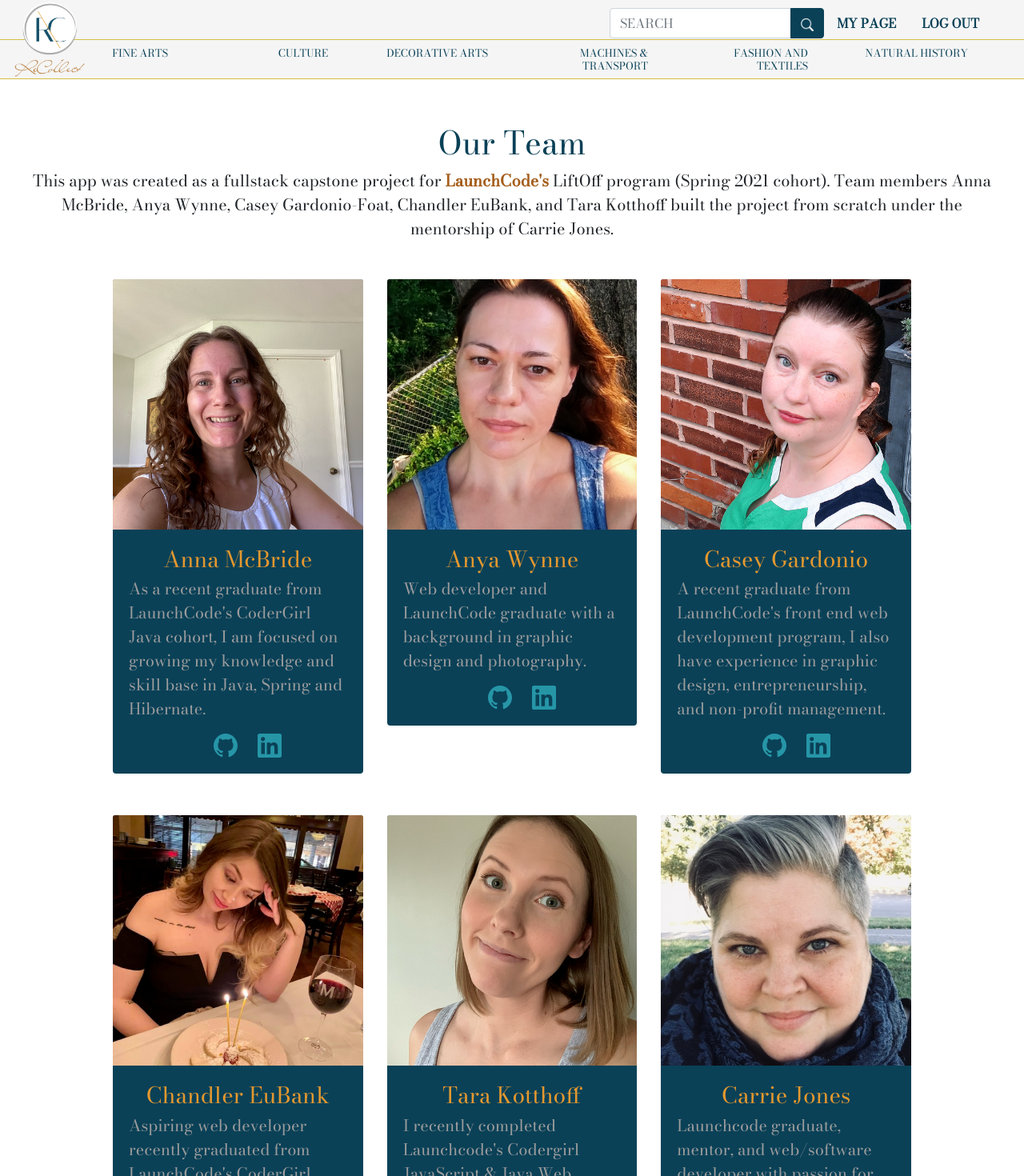
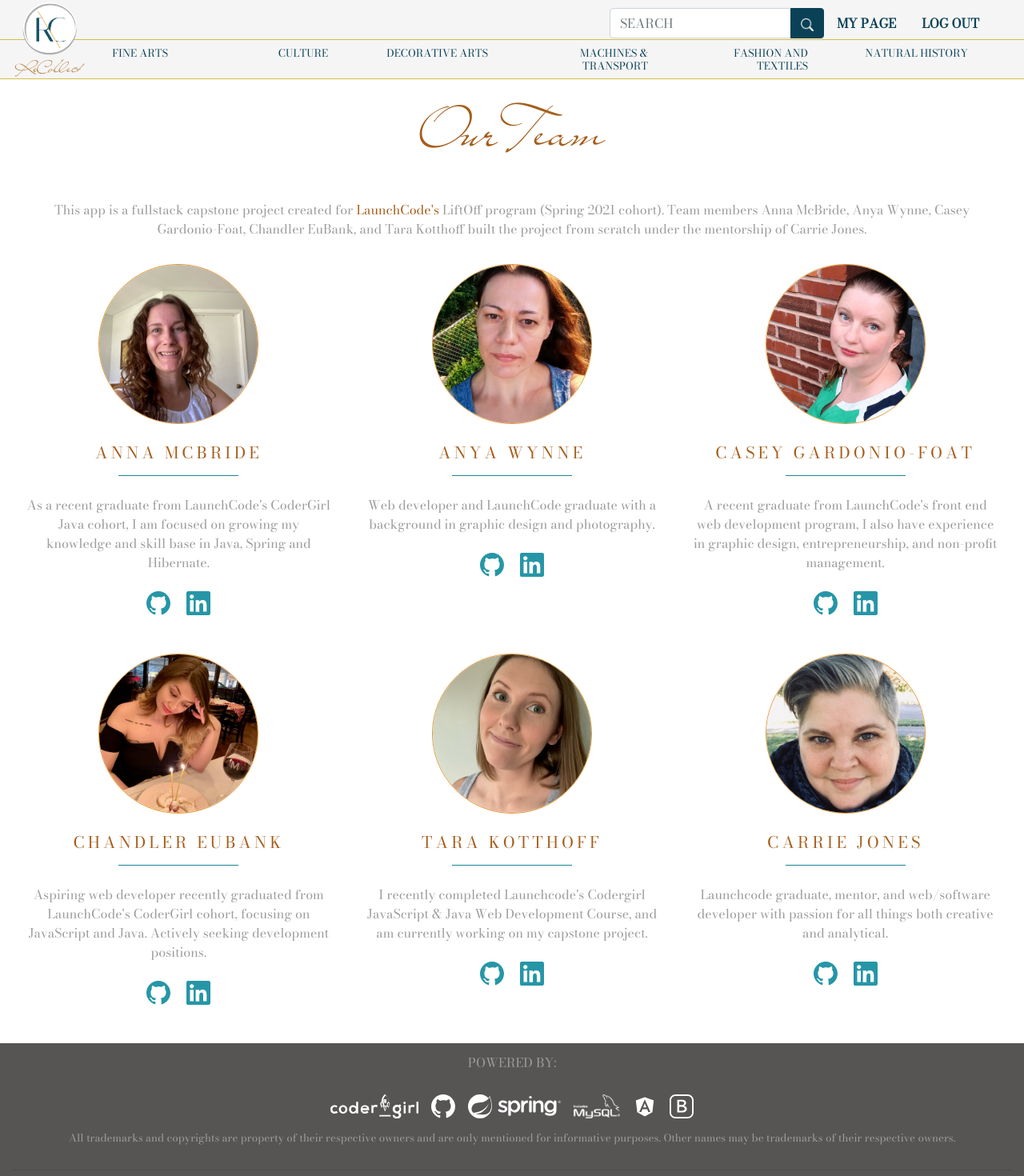
Before and after one commit to Carolista/collection-organizer, an Angular app in the folder frontEnd/: page /about-team in a window 1280 px wide. Shown: the top 1470 px of the page at 80% size. Built offline with nearby package versions, Linux system fonts and the light colour scheme.

Commit message:
restyled about-team page with circular photos; more precise spacing; etc. Still need to make heights of each entry consistent.

```diff
--- a/frontEnd/src/app/landing-page/about-project/about-project.component.html
+++ b/frontEnd/src/app/landing-page/about-project/about-project.component.html
@@ -3,7 +3,7 @@
   <div class="col text-center mb-3">
     <h1>
       <span class="heading-secondary text-uppercase text-light" style="letter-spacing: 2pt; padding-bottom: 0rem;">Introducing </span>
-      <span class="heading-primary text-display-1 text-warning" style="padding-bottom: 0rem;">ReCollect</span>
+      <span class="heading-primary text-warning" style="padding-bottom: 0rem;">ReCollect</span>
     </h1>
     <hr class='border-warning' width="600">
     <h4 class="heading-secondary text-uppercase text-info font-weight-bold" style="letter-spacing: 7pt; margin-bottom: 2rem;">A Collection Organizer</h4>
--- a/frontEnd/src/app/landing-page/about-team/about-team.component.html
+++ b/frontEnd/src/app/landing-page/about-team/about-team.component.html
@@ -2,31 +2,115 @@
 <div class="container-fluid">
   <!--title start-->
   <div class="row justify-content-xl-center mt-5">
-    <div class="col text-center mb-3">
-      <h1 class="font-weight-light text-primary">Our Team</h1>
-      <p class="lead">
-        This app was created as a fullstack capstone project for
-        <a class="text-secondary font-weight-bold" href="https://www.launchcode.org/">LaunchCode's</a>
+    <div class="col-12 text-center mb-3">
+      <h1 class="heading-primary text-secondary text-center" style="font-size: 72px">Our Team</h1>
+      <p class="text-muted">
+        This app is a fullstack capstone project created for
+        <a class="text-secondary" href="https://www.launchcode.org/">LaunchCode's</a>
         LiftOff program (Spring 2021 cohort). Team members Anna McBride, Anya Wynne, Casey Gardonio-Foat, Chandler EuBank, and Tara Kotthoff built the project from scratch under the mentorship of Carrie Jones.</p>
     </div>
   </div>
   <!--title end-->
 
-  <!--still need to format cards to be the same vertical height-->
-  <div class="row pt-3 pb-1 px-5 mx-5">
+  <!--team members section start-->
+
+  <!--team members first row-->
+  <div class="row text-center">
+
+    <!--Anna McBride-->
+    <div class="col-lg-4 col-sm-10 mx-auto mb-5">
+      <img class="rounded-circle border border-warning mb-4"  src="../../../assets/photos/team_AnnaMcBride.png" style="height: 200px">
+      <h5 class="text-secondary text-uppercase" style="letter-spacing: .25rem;">Anna McBride</h5>
+      <hr class="border-info" width="150">
+      <p class="text-muted my-4">As a recent graduate from LaunchCode's CoderGirl Java cohort, I am focused on growing my knowledge and skill base in Java, Spring and Hibernate.</p>
+      <div>
+        <a href="https://github.com/AnnaMcBride"><img src="../../../assets/icons/github_info.svg" style="height: 30px; padding-inline: 10px"></a>
+        <a href="https://www.linkedin.com/in/anna-w-mcbride/"><img src="../../../assets/icons/logo-LinkedIn_info.svg" style="height: 30px; padding-inline: 10px;"></a>
+      </div>
+    </div>
+
+    <!--Anya Wynne-->
+    <div class="col-lg-4 col-sm-10 mx-auto mb-5">
+      <img class="rounded-circle border border-warning mb-4" src="../../../assets/photos/team_AnyaWynne.jfif" style="height: 200px">
+      <h5 class="text-secondary text-uppercase" style="letter-spacing: .25rem;">Anya Wynne</h5>
+      <hr class="border-info" width="150">
+      <p class="text-muted my-4">Web developer and LaunchCode graduate with a background in graphic design and photography.</p>
+      <div>
+        <a href="https://github.com/AnyaWynne"><img src="../../../assets/icons/github_info.svg" style="height: 30px; padding-inline: 10px"></a>
+        <a href="https://www.linkedin.com/in/anya-wynne-2b496618/"><img src="../../../assets/icons/logo-LinkedIn_info.svg" style="height: 30px; padding-inline: 10px;"></a>
+      </div>
+    </div>
+
+    <!--Casey Gardonio-Foat-->
+    <div class="col-lg-4 col-sm-10 mx-auto mb-5">
+      <img class="rounded-circle border border-warning mb-4" src="../../../assets/photos/team_CaseyGardonio-Foat.jfif" style="height: 200px">
+      <h5 class="text-secondary text-uppercase" style="letter-spacing: .25rem;">Casey Gardonio-Foat</h5>
+      <hr class="border-info" width="150">
+      <p class="text-muted my-4">A recent graduate from LaunchCode's front end web development program, I also have experience in graphic design, entrepreneurship, and non-profit management.</p>
+      <div>
+        <a href="https://github.com/CaseyGardonio-Foat"><img src="../../../assets/icons/github_info.svg" style="height: 30px; padding-inline: 10px"></a>
+        <a href="https://www.linkedin.com/in/caseygardoniofoat/"><img src="../../../assets/icons/logo-LinkedIn_info.svg" style="height: 30px; padding-inline: 10px;"></a>
+      </div>
+    </div>
+  </div>
+
+  <!--team members second row-->
+  <div class="row text-center">
+    <!--Chandler EuBank-->
+    <div class="col-lg-4 col-sm-10 mx-auto mb-5">
+      <img class="rounded-circle border border-warning mb-4"  src="../../../assets/photos/team_ChandlerEuBank.png" style="height: 200px">
+      <h5 class="text-secondary text-uppercase" style="letter-spacing: .25rem;">Chandler EuBank</h5>
+      <hr class="border-info" width="150">
+      <p class="text-muted my-4">Aspiring web developer recently graduated from LaunchCode's CoderGirl cohort, focusing on JavaScript and Java. Actively seeking development positions.</p>
+      <div>
+        <a href="https://github.com/cveubank"><img src="../../../assets/icons/github_info.svg" style="height: 30px; padding-inline: 10px"></a>
+        <a href="https://www.linkedin.com/in/cvetk4/"><img src="../../../assets/icons/logo-LinkedIn_info.svg" style="height: 30px; padding-inline: 10px;"></a>
+      </div>
+    </div>
+
+    <!--Tara Kotthoff-->
+    <div class="col-lg-4 col-sm-10 mx-auto mb-5">
+      <img class="rounded-circle border border-warning mb-4" src="../../../assets/photos/team_TaraKotthoff.png" style="height: 200px">
+      <h5 class="text-secondary text-uppercase" style="letter-spacing: .25rem;">Tara Kotthoff</h5>
+      <hr class="border-info" width="150">
+      <p class="text-muted my-4">I recently completed Launchcode's Codergirl JavaScript & Java Web Development Course, and am currently working on my capstone project.</p>
+      <div>
+        <a href="https://github.com/tara-kotthoff"><img src="../../../assets/icons/github_info.svg" style="height: 30px; padding-inline: 10px"></a>
+        <a href="https://www.linkedin.com/in/tarakotthoff/"><img src="../../../assets/icons/logo-LinkedIn_info.svg" style="height: 30px; padding-inline: 10px;"></a>
+      </div>
+    </div>
+
+    <!--Carrie Jones-->
+    <div class="col-lg-4 col-sm-10 mx-auto mb-5">
+      <img class="rounded-circle border border-warning mb-4" src="../../../assets/photos/team_CarrieJones.jfif" style="height: 200px">
+      <h5 class="text-secondary text-uppercase" style="letter-spacing: .25rem;">Carrie Jones</h5>
+      <hr class="border-info" width="150">
+      <p class="text-muted my-4">Launchcode graduate, mentor, and web/software developer with passion for all things both creative and analytical.</p>
+      <div>
+        <a href="https://github.com/Carolista"><img src="../../../assets/icons/github_info.svg" style="height: 30px; padding-inline: 10px"></a>
+        <a href="https://www.linkedin.com/in/carolinerjones/"><img src="../../../assets/icons/logo-LinkedIn_info.svg" style="height: 30px; padding-inline: 10px;"></a>
+      </div>
+    </div>
+  </div>
+  <!--team members end-->
+
+
+  <!--alternative layout using bootstrap cards-->
+  <!-- <div class="row pt-3 pb-1 px-5 mx-5">
     <div class="col-4">
       <div class="card bg-primary border-warning">
-        <img src="../../../assets/photos/team_AnnaMcBride.png" class="card-img-top">
+        <img class="rounded-circle" src="../../../assets/photos/team_AnnaMcBride.png" class="card-img-top">
         <div class="card-body">
           <div class="card-title">
             <h3 class="text-warning text-center">Anna McBride</h3>
           </div>
           <div class="card-subtitle">
-            <p class="lead text-muted">As a recent graduate from LaunchCode's CoderGirl Java cohort, I am focused on growing my knowledge and skill base in Java, Spring and Hibernate.</p>
+            <p class="lead text-muted">A recent graduate from LaunchCode's front end web development program, I also have experience in graphic design, entrepreneurship, and non-profit management.</p>
             </div>
           <div class="text-center">
             <a href="https://github.com/AnnaMcBride"><img src="../../../assets/icons/github_info.svg" style="padding-inline: 25px; height: 30px"></a>
-            <a href="https://www.linkedin.com/in/anna-w-mcbride/"><img src="../../../assets/icons/logo-LinkedIn_info.svg" style="height: 30px"></a>          </div>
+            <a href="https://www.linkedin.com/in/anna-w-mcbride/"><img src="../../../assets/icons/logo-LinkedIn_info.svg" style="height: 30px"></a>
+          </div>
         </div>
       </div>
     </div>
@@ -45,7 +129,8 @@
             <a href="https://www.linkedin.com/in/anya-wynne-2b496618/"><img src="../../../assets/icons/logo-LinkedIn_info.svg" style="height: 30px"></a>          </div>
         </div>
       </div>
-    </div><div class="col-4">
+    </div>
+    <div class="col-4">
       <div class="card bg-primary">
         <img src="../../../assets/photos/team_CaseyGardonio-Foat.jfif" class="card-img-top">
         <div class="card-body">
@@ -63,35 +148,6 @@
     </div>
   </div>
 
-<!--sample code for card-deck of equal height cards-->
-  <!-- <div class="card-deck border-warning">
-    <div class="card">
-      <img src="..." class="card-img-top" alt="...">
-      <div class="card-body">
-        <h5 class="card-title">Card title</h5>
-        <p class="card-text">This is a longer card with supporting text below as a natural lead-in to additional content. This content is a little bit longer.</p>
-        <p class="card-text"><small class="text-muted">Last updated 3 mins ago</small></p>
-      </div>
-    </div>
-    <div class="card">
-      <img src="..." class="card-img-top" alt="...">
-      <div class="card-body">
-        <h5 class="card-title">Card title</h5>
-        <p class="card-text">This card has supporting text below as a natural lead-in to additional content.</p>
-        <p class="card-text"><small class="text-muted">Last updated 3 mins ago</small></p>
-      </div>
-    </div>
-    <div class="card">
-      <img src="..." class="card-img-top" alt="...">
-      <div class="card-body">
-        <h5 class="card-title">Card title</h5>
-        <p class="card-text">This is a wider card with supporting text below as a natural lead-in to additional content. This card has even longer content than the first to show that equal height action.</p>
-        <p class="card-text"><small class="text-muted">Last updated 3 mins ago</small></p>
-      </div>
-    </div>
-  </div> -->
-
-  <!--still need to format cards to be the same vertical height-->
   <div class="row pt-1 py-5 px-5 mx-5">
     <div class="col-4">
       <div class="card bg-primary">
@@ -144,5 +200,5 @@
       </div>
     </div>
   </div>
-</div>
+</div> -->
 <!--Team end-->
--- a/frontEnd/src/app/landing-page/about-team/about-team.component.scss
+++ b/frontEnd/src/app/landing-page/about-team/about-team.component.scss
@@ -2,3 +2,7 @@
   border: 2px;
   border-color: #E4982F ;
 }
+
+.rounded-circle {
+  border-radius: 50%;
+}
--- a/frontEnd/src/app/landing-page/landing-page.component.html
+++ b/frontEnd/src/app/landing-page/landing-page.component.html
@@ -16,7 +16,7 @@
   <!--How to use section-->
   <div class="row justify-content-xl-center bg-primary py-5">
     <div class="py-3 px-5 mx-5">
-      <h1 class="heading-primary text-warning text-center">About this Project</h1>
+      <h1 class="heading-primary text-warning text-center" style="font-size: 80px">About this Project</h1>
       <p class="text-light">
         One of the joys of collecting is learning about the objects you collect. Documenting dates, purchase prices, and background information adds value to both the objects and the collection as a whole, and allows you to make informed decisions about new acquisitions. But how do you organize all of these details in one place? Moreover, how can you connect with like-minded enthusiasts and learn from the vast expertise of the crowd?
       </p>
--- a/frontEnd/src/styles.scss
+++ b/frontEnd/src/styles.scss
@@ -149,6 +149,10 @@ $text-muted:                  $muted;
 //
 // Custom changes to Bootstrap common padding and border radius sizes and more.
 
+.rounded-circle {
+  border-radius: 50% !important;
+}
+
 // $border-radius:               50rem;
 // $border-radius-lg:            50rem;
 // $border-radius-sm:            50rem;
```
